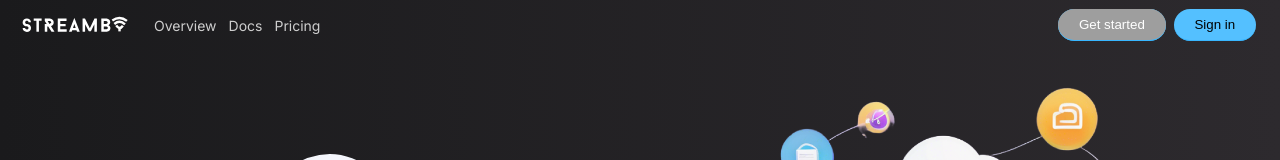
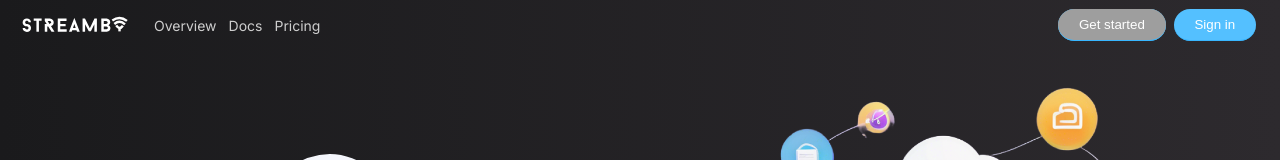
Before and after one commit to GwerhDev/StreamBy-Web, a Next.js app: page /home in a window 1280 px wide. In both pictures the pointer is over the button "Sign in". Shown: the top 160 px of the page. Built offline with nearby package versions, Linux system fonts and the light colour scheme; grey boxes are pictures that could not be loaded; a web font is replaced by a local one.

Commit message:
styling buttons

```diff
--- a/src/components/Buttons/PrimaryButton.module.css
+++ b/src/components/Buttons/PrimaryButton.module.css
@@ -4,3 +4,7 @@
   text-wrap: nowrap;
   background-color: white;
 }
+
+.container:hover {
+  color: white;
+}
```
